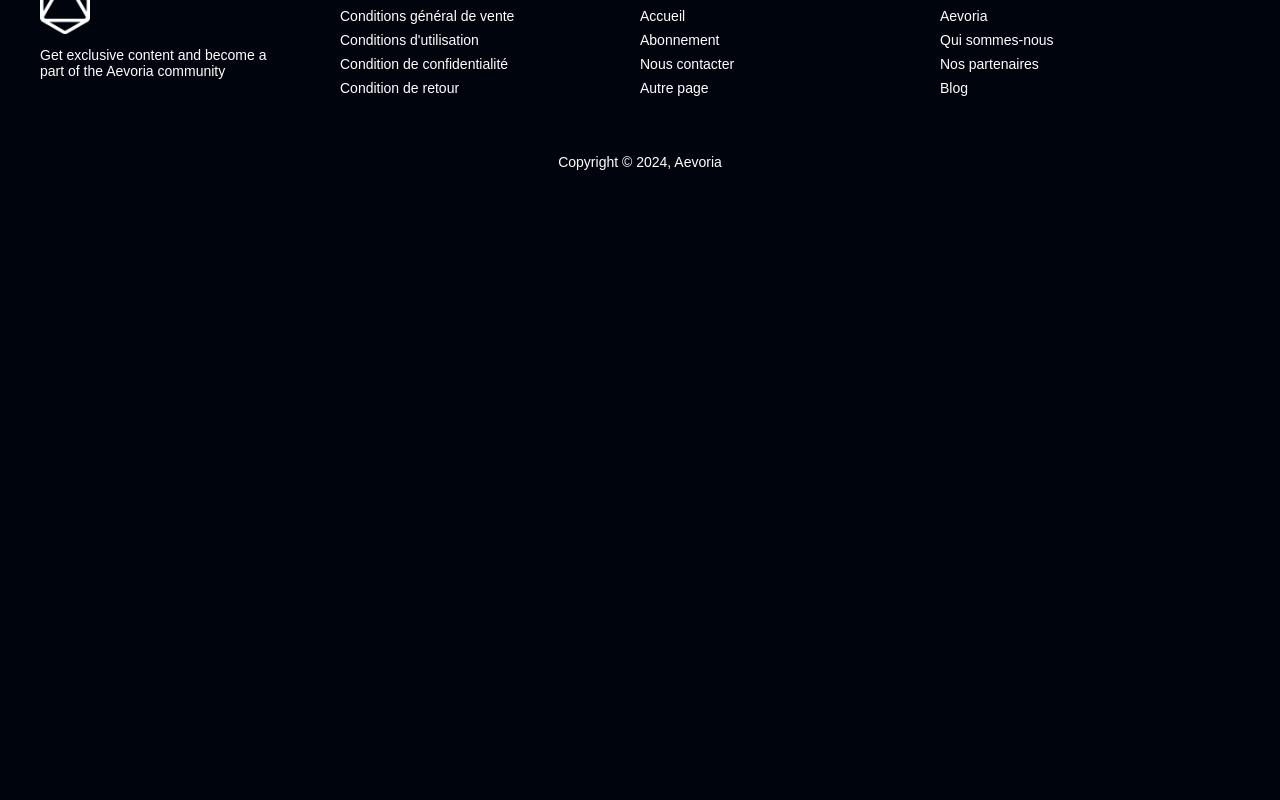
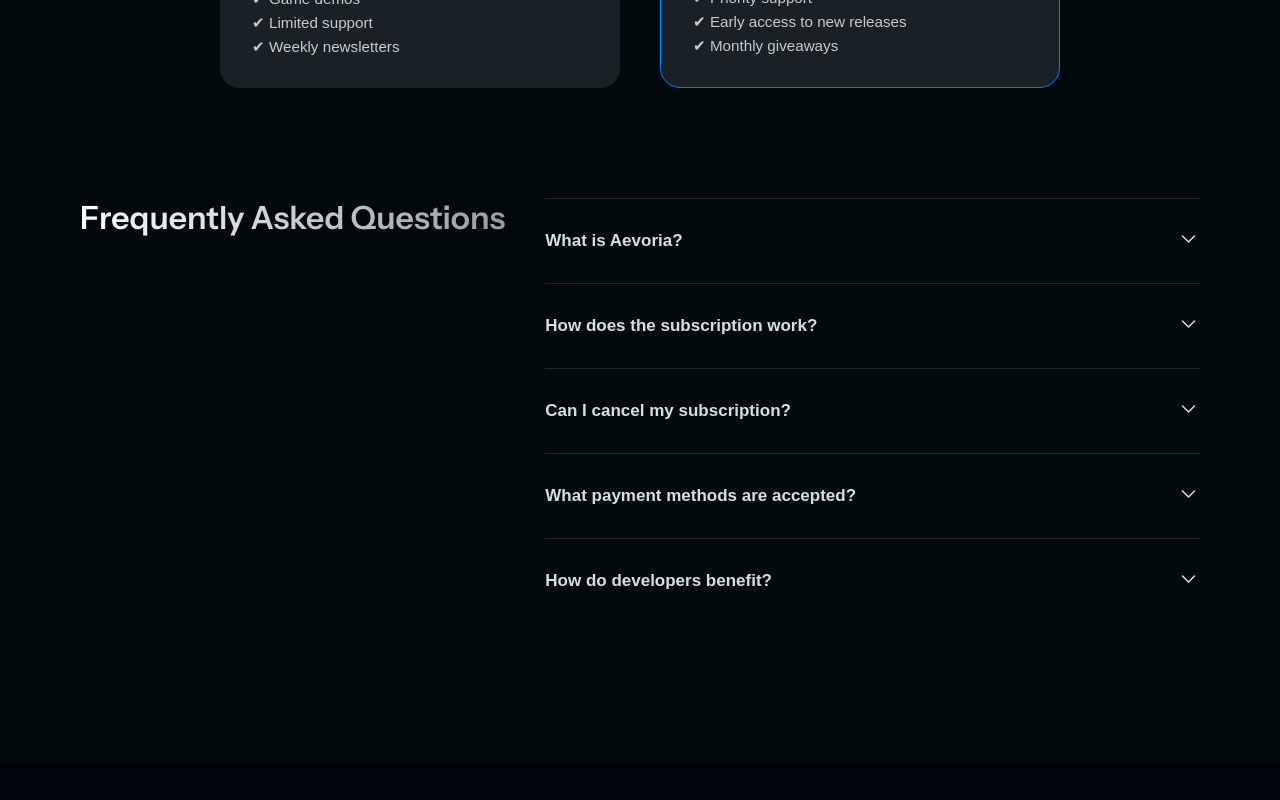
Before and after one commit to freelancersProjects/Aevoria-front, a React (Vite) app: page /subscription in a window 1280 px wide. Shown: the part 540-1340 px from the top of the page. Before the commit the page ends 800 px from the top, so only its background shows below. Built offline with nearby package versions, Linux system fonts and the light colour scheme; no server answers.

Commit message:
accordion component + subscribe page

```diff
--- /dev/null
+++ b/src/components/AEV/AEV.Accordion/Accordion.jsx
@@ -0,0 +1,32 @@
+import React, { useState } from "react";
+import PropTypes from "prop-types";
+import "./Accordion.scss";
+
+const Accordion = ({ title, content, isOpen = false }) => {
+    const [open, setOpen] = useState(isOpen);
+    const toggle = () => setOpen(!open);
+
+    return (
+        <div className={`accordion ${open ? "open" : ""}`} onClick={toggle}>
+            <div className="accordion-header">
+                <span className="accordion-title font-montserrat">{title}</span>
+                <span className={`accordion-icon ${open ? "rotate" : ""}`}>
+                    <svg xmlns="http://www.w3.org/2000/svg" width="24" height="24" fill="none">
+                        <path d="M6.5 9L12.5 15L18.5 9" stroke="#D7DFE4" strokeWidth="1.5" strokeLinecap="round" strokeLinejoin="round" />
+                    </svg>
+                </span>
+            </div>
+            <div className="accordion-content font-montserrat">
+                <p>{content}</p>
+            </div>
+        </div>
+    );
+};
+
+Accordion.propTypes = {
+    title: PropTypes.string.isRequired,
+    content: PropTypes.string.isRequired,
+    isOpen: PropTypes.bool,
+};
+
+export default Accordion;
--- /dev/null
+++ b/src/components/AEV/AEV.Accordion/Accordion.scss
@@ -0,0 +1,63 @@
+.accordion {
+  display: flex;
+  flex-direction: column;
+  padding: 28px 0;
+  background: var( --dark-background);
+  border-top: 1.5px solid rgba(145, 166, 182, 0.2);
+  cursor: pointer;
+  width: 100%;
+
+  .accordion-header {
+    display: flex;
+    align-items: center;
+    justify-content: space-between;
+
+    .accordion-title {
+      color: #D7DFE4;
+      font-size: 17px;
+      font-weight: 600;
+      line-height: 24px;
+      font-style: normal;
+      overflow: hidden;
+      text-overflow: ellipsis;
+      display: -webkit-box;
+      -webkit-line-clamp: 1;
+      -webkit-box-orient: vertical;
+      flex: 1 0 0;
+    }
+
+    .accordion-icon {
+      transition: transform 0.3s ease;
+
+      &.rotate {
+        transform: rotate(180deg);
+      }
+
+      svg {
+        width: 24px;
+        height: 24px;
+      }
+    }
+  }
+
+  .accordion-content {
+    max-height: 0;
+    opacity: 0;
+    overflow: hidden;
+    transition: all 0.3s ease;
+    p {
+      margin: 0;
+      font-size: 15px;
+      line-height: 1.6;
+      color: var(--lightgray);
+    }
+  }
+
+  &.open {
+    .accordion-content {
+      max-height: 500px;
+      opacity: 1;
+      margin-top: 8px;
+    }
+  }
+}
--- a/src/global.css
+++ b/src/global.css
@@ -2,6 +2,8 @@
   --background-black: #00050d;
   --transparent-white: rgba(255, 255, 255, 0.6);
   --second-background: #000711;
+  --light-text: #D7DFE4;
+  --dark-background: #02090D;
   --lightgray: #c9cbcc;
   --gray-background: #111111;
   --blue: rgba(0, 123, 255, 1);
@@ -11,7 +13,6 @@
   --white: #ffffff;
   --color-background: #00050D;
   --color-transparent: rgba(0, 5, 13, 0.00);
-  --color-white: #FFFFFF;
   --glow-blue: rgba(32, 156, 255, 0.90);
 }
 
--- a/src/pages/Subscription/FAQ/FAQ.jsx
+++ b/src/pages/Subscription/FAQ/FAQ.jsx
@@ -0,0 +1,45 @@
+import React from "react";
+import Accordion from "../../../components/AEV/AEV.Accordion/Accordion";
+import "./FAQ.scss";
+
+const faqData = [
+    {
+        title: "What is Aevoria?",
+        content: "Aevoria is a gaming platform that offers access to free and premium content for players and developers.",
+    },
+    {
+        title: "How does the subscription work?",
+        content: "You choose a plan and get monthly benefits including access to games, content, and giveaways.",
+    },
+    {
+        title: "Can I cancel my subscription?",
+        content: "To cancel your subscription, go to your account dashboard and click on 'Cancel my subscription'.",
+    },
+    {
+        title: "What payment methods are accepted?",
+        content: "We accept all major credit cards, PayPal, and other local payment methods.",
+    },
+    {
+        title: "How do developers benefit?",
+        content: "Developers earn visibility and revenue via our partner program and community exposure.",
+    },
+];
+
+const FAQ = () => {
+    return (
+        <section className="faq-wrapper">
+            <div className="faq-container">
+                <div className="faq-title-side">
+                    <h2 className="faq-title instrument-sans">Frequently Asked Questions</h2>
+                </div>
+                <div className="faq-list-side">
+                    {faqData.map((item, index) => (
+                        <Accordion key={index} title={item.title} content={item.content} />
+                    ))}
+                </div>
+            </div>
+        </section>
+    );
+};
+
+export default FAQ;
--- a/src/pages/Subscription/FAQ/FAQ.scss
+++ b/src/pages/Subscription/FAQ/FAQ.scss
@@ -0,0 +1,41 @@
+.faq-wrapper {
+  width: 100%;
+  padding: 60px 20px;
+  background-color: var(--dark-background);
+
+  .faq-container {
+    max-width: 1200px;
+    margin: 0 auto;
+    display: flex;
+    flex-wrap: nowrap;
+    gap: 40px;
+    align-items: flex-start;
+    justify-content: space-between;
+  }
+
+  .faq-title-side {
+    flex: 0 0 auto;
+    white-space: nowrap;
+
+    .faq-title {
+      font-family: "Instrument Sans", sans-serif;
+      font-size: 32px;
+      font-weight: 600;
+      line-height: normal;
+      background: linear-gradient(270deg, rgba(255, 255, 255, 0.6) 0%, #fff 100%);
+      background-clip: text;
+      -webkit-background-clip: text;
+      -webkit-text-fill-color: transparent;
+      white-space: nowrap;
+      text-overflow: ellipsis;
+      overflow: hidden;
+    }
+  }
+
+  .faq-list-side {
+    flex: 1 1 auto;
+    display: flex;
+    flex-direction: column;
+    min-width: 0; // important pour ellipsis à droite si nécessaire
+  }
+}
--- a/src/pages/Subscription/SubscribeCard/SubscribeCard.scss
+++ b/src/pages/Subscription/SubscribeCard/SubscribeCard.scss
@@ -2,7 +2,7 @@
   display: flex;
   justify-content: center;
   padding: 50px 0;
-  background-color: var(--background-black);
+  background-color: var(--dark-background);
 
   .subscribe-cards {
     display: flex;
--- a/src/pages/Subscription/Subscription.jsx
+++ b/src/pages/Subscription/Subscription.jsx
@@ -1,11 +1,20 @@
 import React from 'react'
 import SubscribeCard from './SubscribeCard/SubscribeCard'
+import FAQ from './FAQ/FAQ'
+import './Subscription.scss'
 
 const Subscription = () => {
   return (
-    <div>
-      <SubscribeCard />
-    </div>
+    <section className="subscription-section">
+      <div className="subscription-container">
+        <h2 className="title-center">Join Aevoria today!</h2>
+        <p className="subtitle-faq font-montserrat">
+          Choose the plan that suits your gaming needs.
+        </p>
+        <SubscribeCard />
+        <FAQ />
+      </div>
+    </section>
   )
 }
 
--- a/src/pages/Subscription/Subscription.scss
+++ b/src/pages/Subscription/Subscription.scss
@@ -0,0 +1,21 @@
+.subscription-section {
+  background-color: var(--dark-background);
+  width: 100%;
+  padding: 80px 0;
+
+  .subscription-container {
+    max-width: 1200px;
+    margin: 0 auto;
+    padding: 0 20px;
+    display: flex;
+    flex-direction: column;
+
+    .subtitle-faq {
+      text-align: center;
+      color: var(--light-text);
+      font-size: 24px;
+      font-weight: 400;
+      line-height: 32px;
+    }
+  }
+}
```
